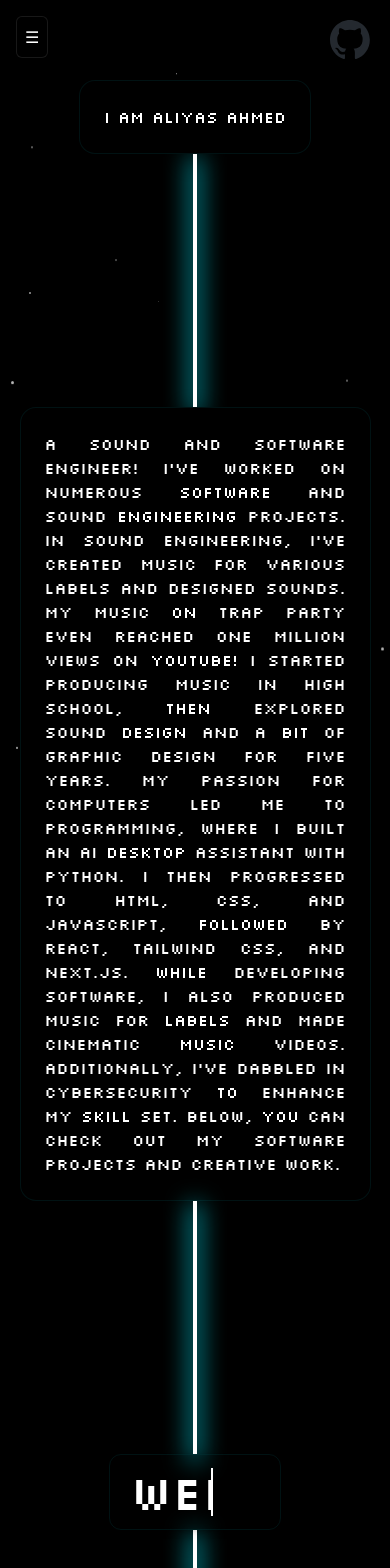
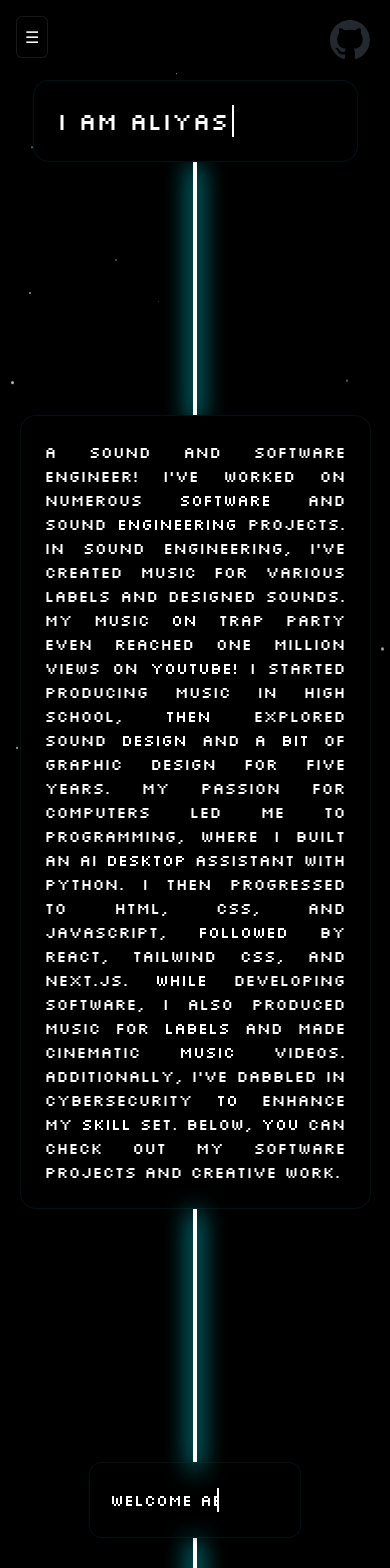
Before and after one commit to AliyasAhmed/PortFolio, a React (Vite) app: page / in a window 390 px wide. Shown: the top 1568 px of the page. Built offline with nearby package versions, Linux system fonts and the light colour scheme.

Commit message:
Fixed home, about content put delay in inviewanimation.jsx and line.jsx as well

```diff
--- a/src/Components/About.jsx
+++ b/src/Components/About.jsx
@@ -11,8 +11,8 @@ export default function About() {
         id="about"
         className=" min-h-screen flex flex-col items-center md:text-xl"
       >
-        <InViewAnimation className=" flex items-center justify-start rounded-xl shadow-md border-border text-5xl w-[44vw] xl:w-[30vw] md:w-[20vw] h-[9vh] backdrop-blur-sm border p-5 overflow-hidden">
-          <h1 className=" typewriter ">Welcome aboard!</h1>
+        <InViewAnimation className="flex items-center justify-start rounded-xl shadow-md border-border lg:text-5xl xl:w-[30vw] md:w-[20vw] h-[9vh] backdrop-blur-sm border p-5 overflow-hidden">
+          <h1 className="typewriter">Welcome aboard!</h1>
         </InViewAnimation>
         <LightSaver />
         {/* technologies showcase */}
--- a/src/Components/Home.jsx
+++ b/src/Components/Home.jsx
@@ -37,8 +37,8 @@ const Home = () => {
           </a>
         </div>
         {/* Welcome Message */}
-        <InViewAnimation className="flex items-center p-6 border border-border backdrop-blur-sm rounded-2xl lg:text-4xl md:text-4xl bg-bg ">
-          <h1 className="">i am aliyas ahmed</h1>
+        <InViewAnimation className="flex items-center p-6 border border-border backdrop-blur-sm rounded-2xl text-2xl lg:text-4xl md:text-4xl bg-bg ">
+          <h1 className="typewriter">i am aliyas ahmed</h1>
         </InViewAnimation>
         {/* Decorative Line */}
         <LightSaver />
```
